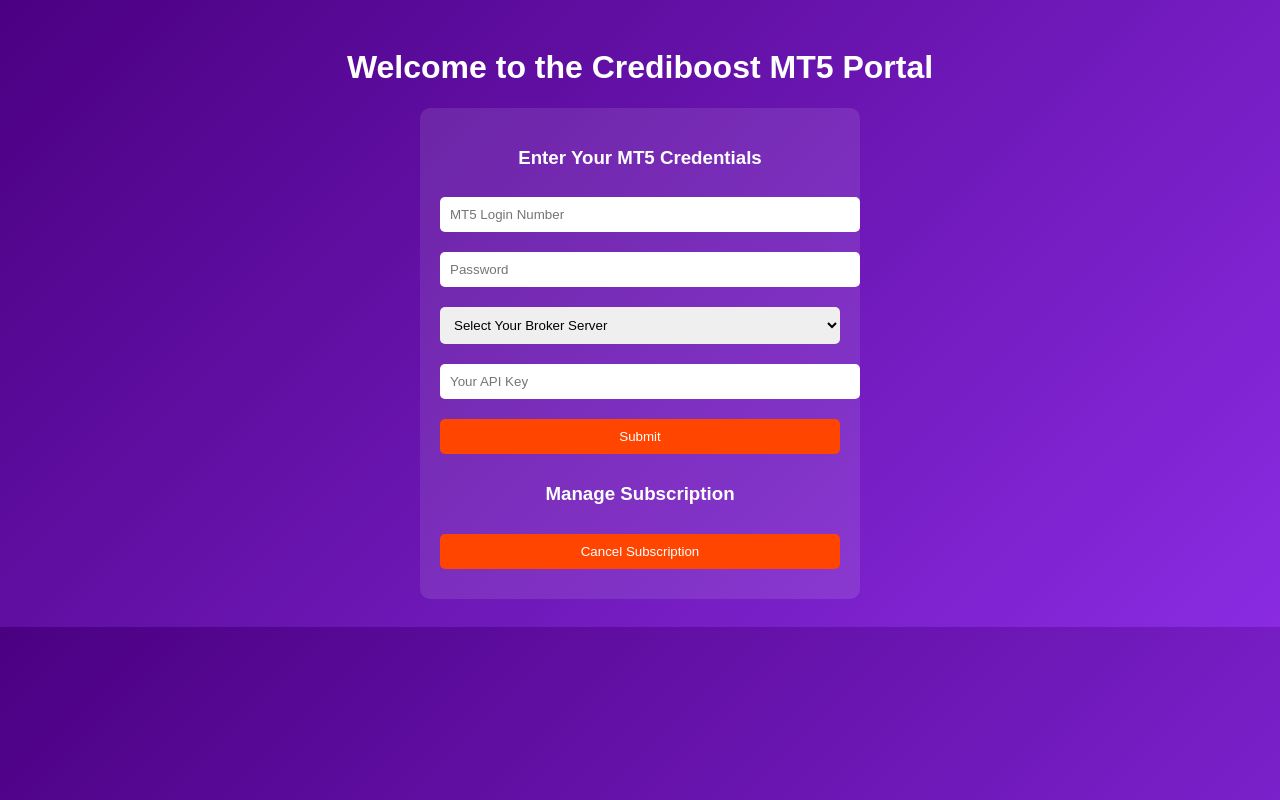
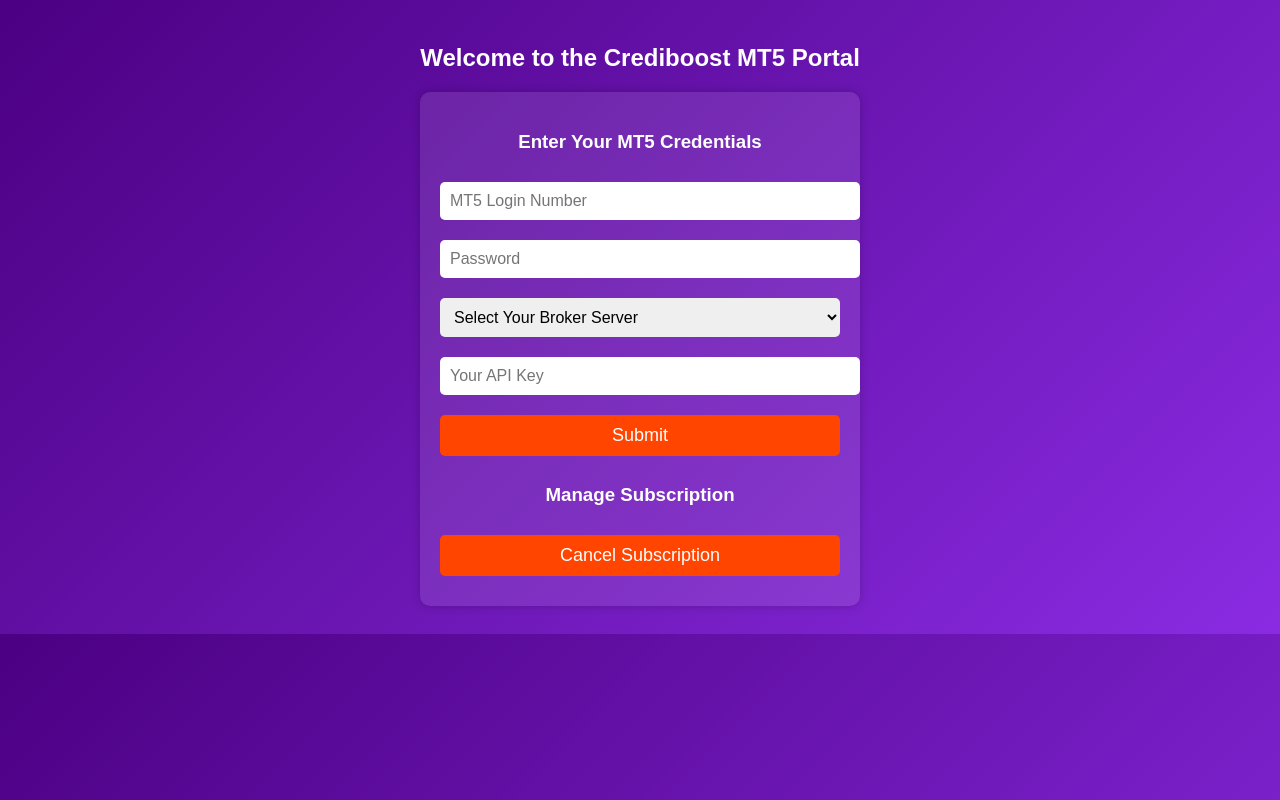
Before and after one commit to crediboost-0/subscription-api, a Flask app: page / in a window 1280 px wide. Run offline with Flask 3, Linux system fonts and the light colour scheme.

Commit message:
updated index and new style.css

```diff
--- /dev/null
+++ b/static/style.css
@@ -0,0 +1,53 @@
+body {
+    font-family: Arial, sans-serif;
+    background: linear-gradient(135deg, #6a11cb, #2575fc);
+    color: white;
+    text-align: center;
+    padding: 20px;
+}
+
+.container {
+    width: 50%;
+    margin: auto;
+    padding: 20px;
+    background: rgba(255, 255, 255, 0.1);
+    border-radius: 10px;
+    box-shadow: 0px 0px 10px rgba(0, 0, 0, 0.2);
+}
+
+h1 {
+    font-size: 24px;
+    margin-bottom: 20px;
+}
+
+form {
+    display: flex;
+    flex-direction: column;
+}
+
+label {
+    margin: 10px 0 5px;
+    font-weight: bold;
+}
+
+input, select {
+    padding: 10px;
+    margin-bottom: 15px;
+    border-radius: 5px;
+    border: none;
+    font-size: 16px;
+}
+
+button {
+    background: #ff9800;
+    color: white;
+    padding: 10px;
+    border: none;
+    border-radius: 5px;
+    font-size: 18px;
+    cursor: pointer;
+}
+
+button:hover {
+    background: #e68900;
+}
--- a/templates/index.html
+++ b/templates/index.html
@@ -1,5 +1,6 @@
 <!DOCTYPE html>
 <html lang="en">
+<link rel="stylesheet" type="text/css" href="{{ url_for('static', filename='style.css') }}">
 <head>
     <meta charset="UTF-8">
     <meta name="viewport" content="width=device-width, initial-scale=1.0">
```
